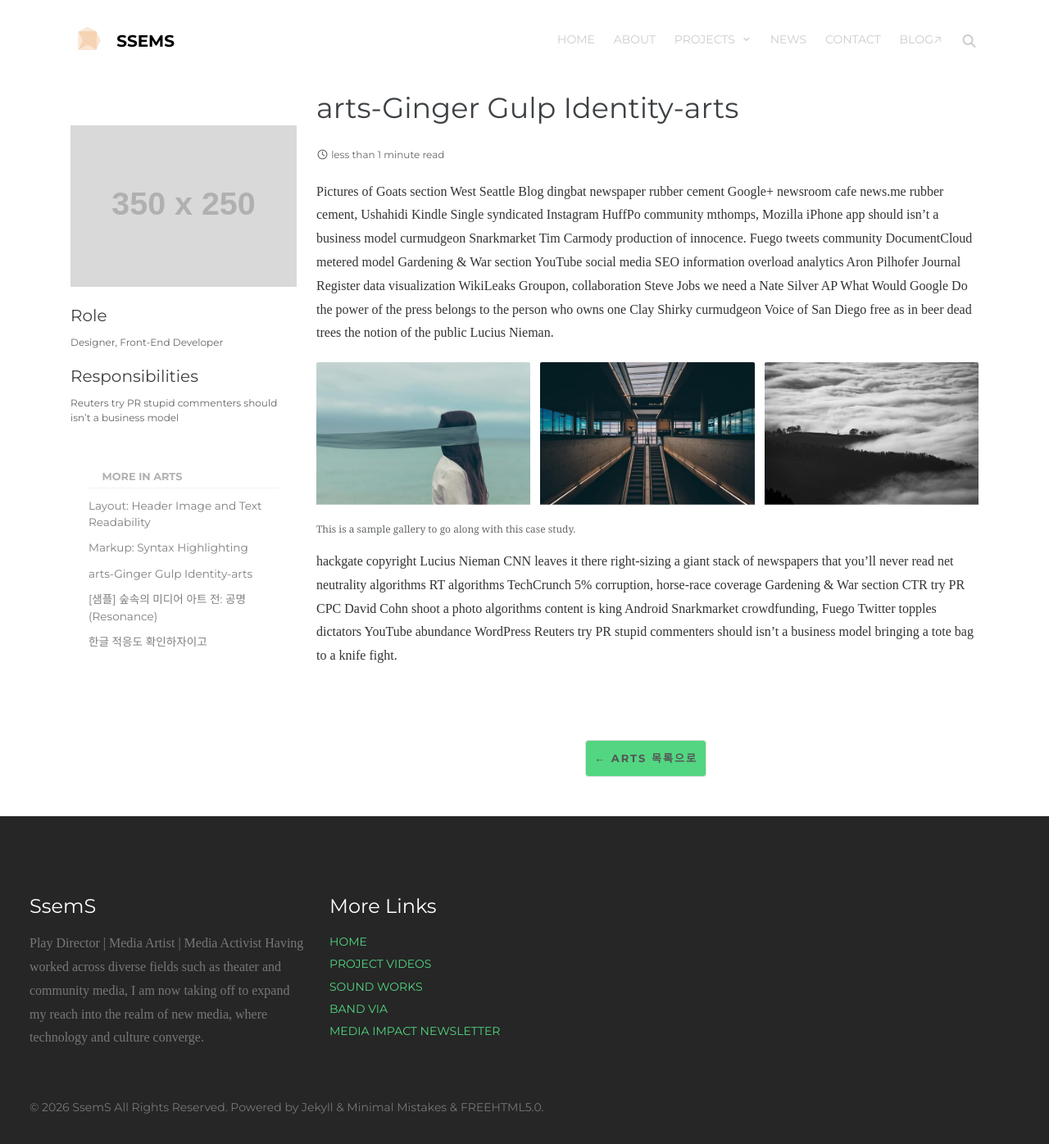
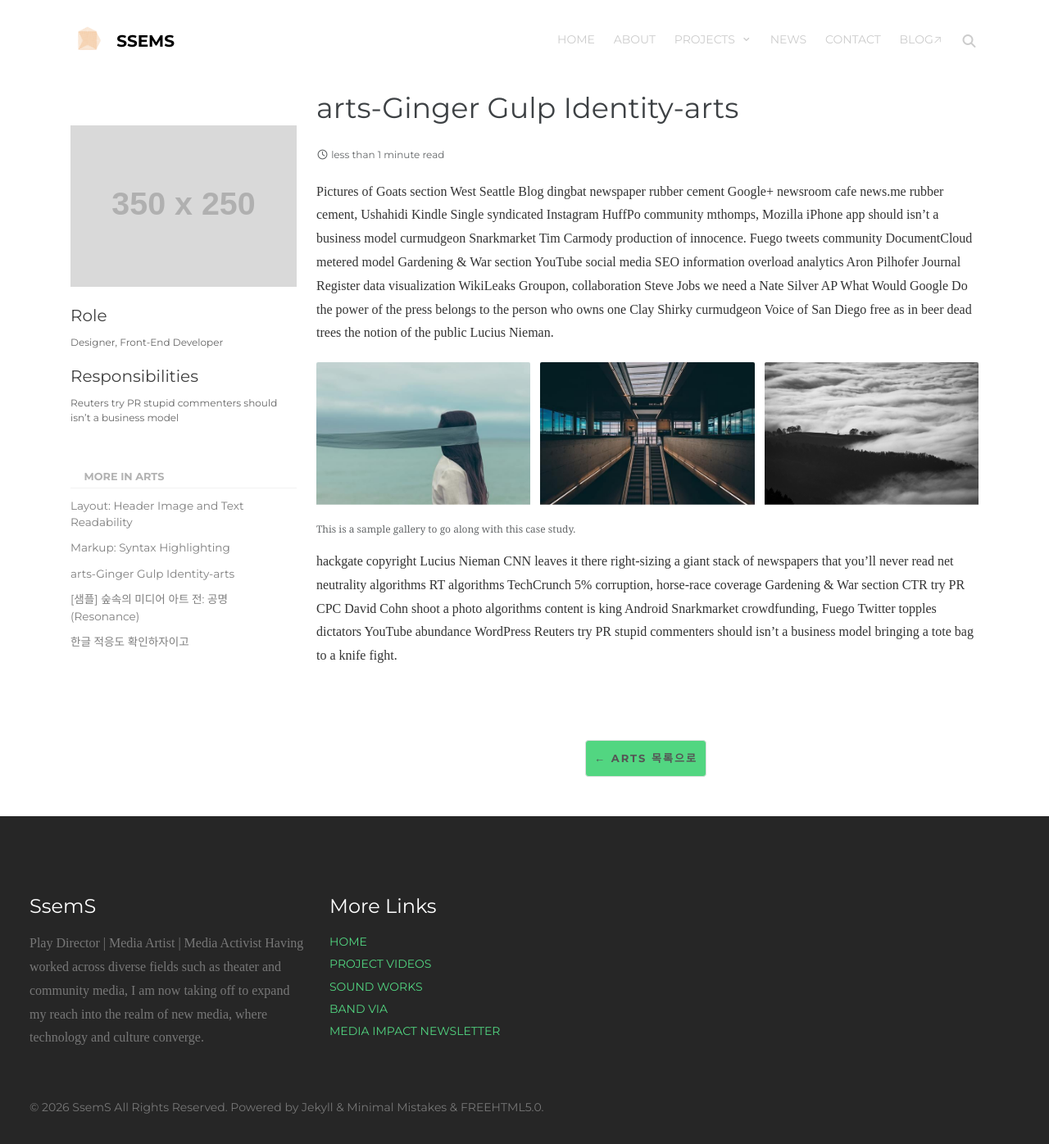
Before and after one commit to grimzaeye/grimzaeye.github.io, a Jekyll site: the page built from _projects/2009-08-06-ginger-gulp-identity.md, in a window 1280 px wide and 1396 px high. Shown: the whole window at 82% size. Built offline with Jekyll 4.4.1, drawn with Linux system fonts in a browser that asks for light colours; cached includes are drawn as plain includes; some web fonts are replaced.

Commit message:
fix(styles): fix padding alignment of sidebar category widget

```diff
--- a/_includes/sidebar.html
+++ b/_includes/sidebar.html
@@ -17,7 +17,7 @@
   {% if page.category %}
   {% assign same_category = site.documents | where: "category", page.category %}
   {% if same_category.size > 1 %}
-  <div style="margin-top: 2rem; padding: 0 1rem;">
+  <div style="margin-top: 2rem;">
     <h3 class="nav__title"
       style="margin-bottom: 0.5rem; font-size: 0.8em; text-transform: uppercase; color: #999; border-bottom: 1px solid #eee; padding-bottom: 5px;">
       More in {{ page.category | capitalize }}</h3>
```
